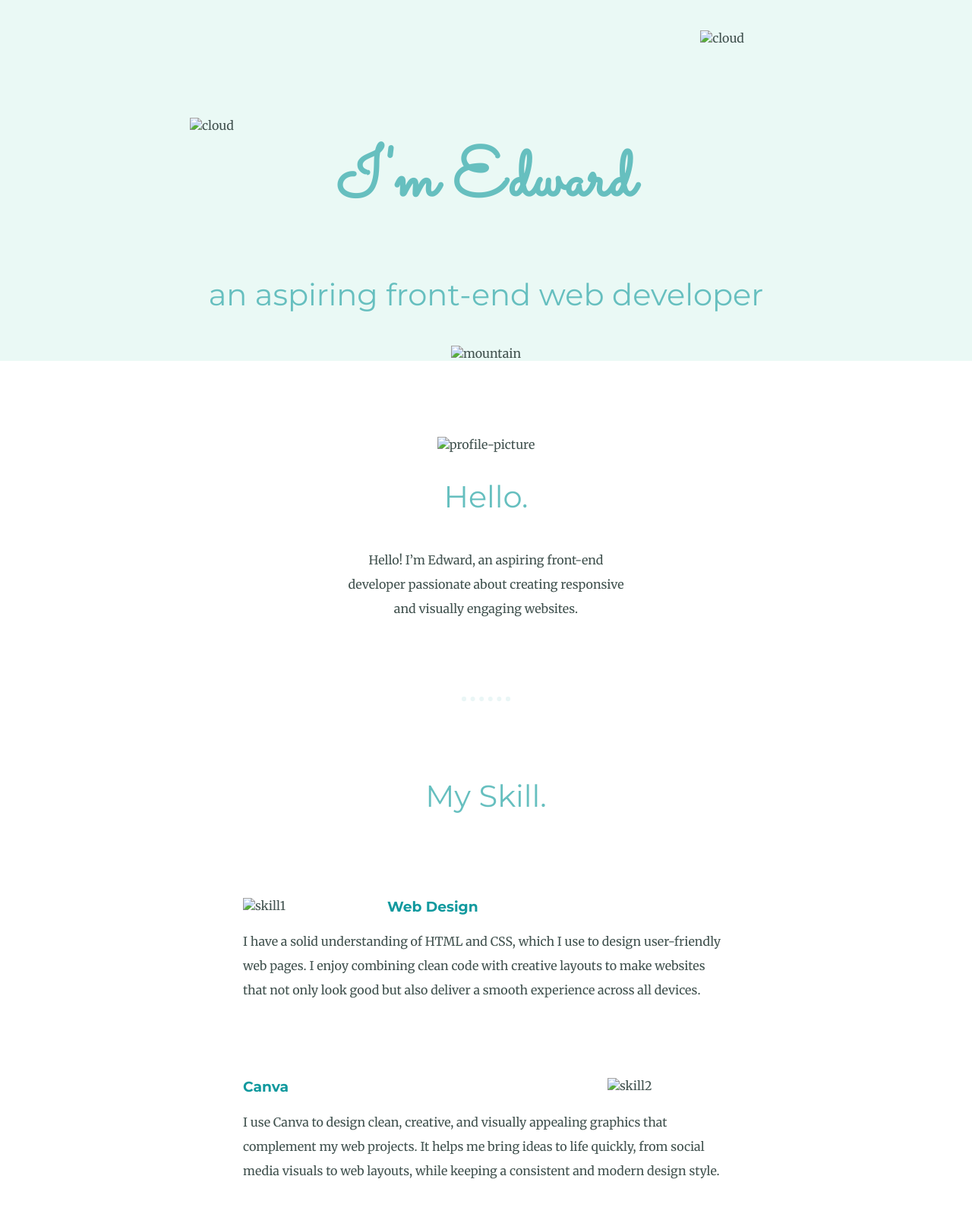
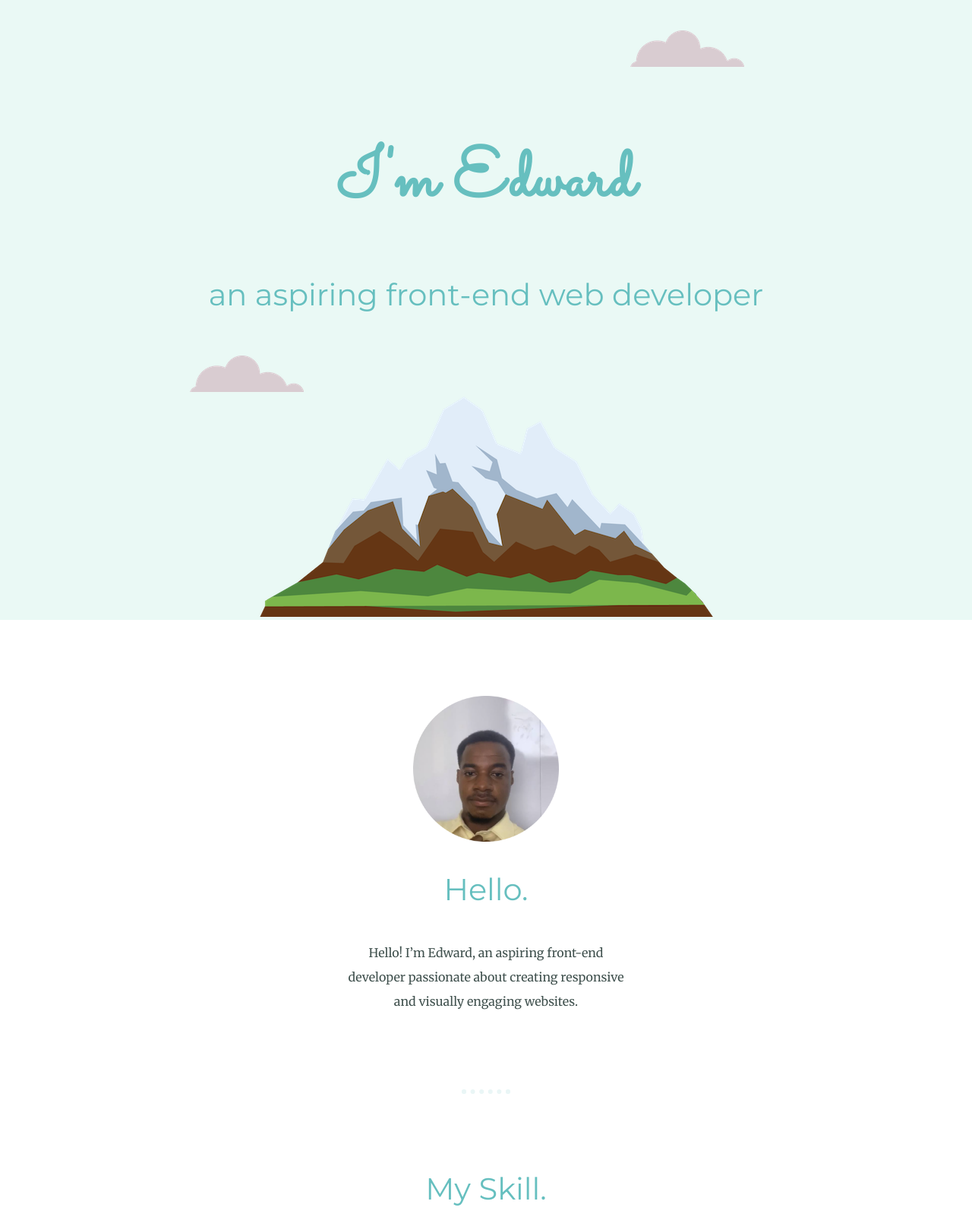
Before and after one commit to Edwardasar/Personal_Website, a plain HTML site: page index.html in a window 1280 px wide. Shown: the top 1602 px of the page at 76% size. Drawn offline with Linux system fonts and the light colour scheme; the site is published under a folder, as on GitHub Pages, so addresses that start at the root find nothing.

Commit message:
Update index.html

```diff
--- a/index.html
+++ b/index.html
@@ -12,15 +12,15 @@
 </head>
 <body>
     <div class="top-container">
-    <img class="top-cloud" src="/Images/cloud.png" alt="cloud">
+    <img class="top-cloud" src="Images/cloud.png" alt="cloud">
     <h1>I'm Edward</h1>
     <h2>an aspiring front-end web developer</h2>
-    <img class="bottom-cloud" src="/Images/cloud.png" alt="cloud">
-    <img class="moutain" src="/Images/mountain.png" alt="mountain">
+    <img class="bottom-cloud" src="Images/cloud.png" alt="cloud">
+    <img class="moutain" src="Images/mountain.png" alt="mountain">
     </div>
     <div class="middle-container">
   <div class="profile">
-    <img class="mypic" src="/Images/selfie-modified.png" alt="profile-picture">
+    <img class="mypic" src="Images/selfie-modified.png" alt="profile-picture">
     <h2>Hello.</h2>
     <p class="intro">Hello! I’m Edward, an aspiring front-end developer passionate about creating responsive and visually engaging websites.</p>
   </div>
@@ -28,12 +28,12 @@
   <div class="skills">
     <h2>My Skill.</h2>
     <div class="skill-row">
-      <img class="design" src="/Images/coding.png" alt="skill1">
+      <img class="design" src="Images/coding.png" alt="skill1">
       <h3>Web Design</h3>
       <p>I have a solid understanding of HTML and CSS, which I use to design user-friendly web pages. I enjoy combining clean code with creative layouts to make websites that not only look good but also deliver a smooth experience across all devices.</p>
     </div>
     <div class="skill-row">
-      <img class="canva" src="/Images/easel.png" alt="skill2">
+      <img class="canva" src="Images/easel.png" alt="skill2">
       <h3>Canva</h3>
       <p>I use Canva to design clean, creative, and visually appealing graphics that complement my web projects. It helps me bring ideas to life quickly, from social media visuals to web layouts, while keeping a consistent and modern design style.</p>
     </div>
```
